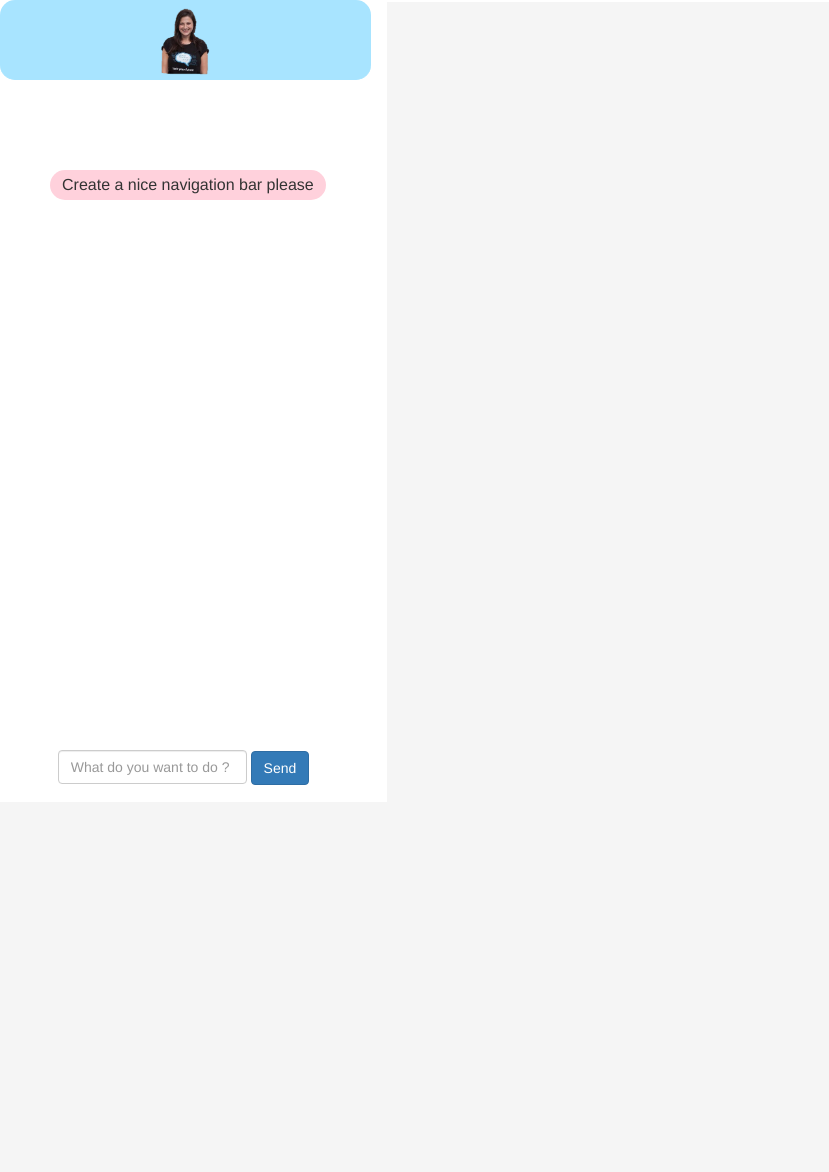
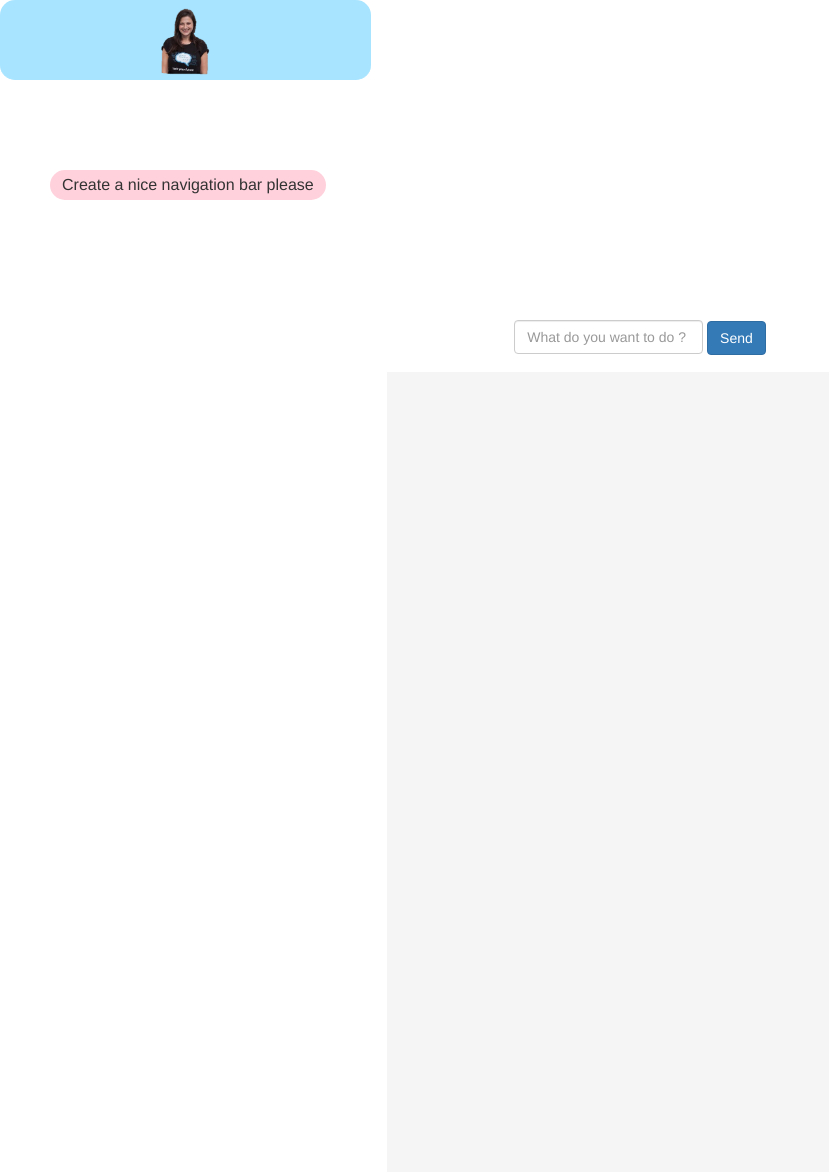
Before and after one commit to shlomo-maghen/webdev-chatbot, a Flask app: template templates/index.html in a window 1280 px wide. Shown: the whole page, without its empty margins (0-829 px from the left). Before the commit the page ends 802 px from the top, so only its background shows below. Run offline with Flask 2, Linux system fonts and the light colour scheme; the template is opened without the code that fills it, so the values that code supplies are empty; some libraries are stand-ins or nearby versions.

Commit message:
broken update

```diff
--- a/david.py
+++ b/david.py
@@ -67,7 +67,6 @@ def get_element(json_obj):
 			return add_map(json_obj)
 		elif token in footer_syn:
 			return add_footer(json_obj)
-	print "failure"
 	return failure()
 
 
@@ -102,12 +101,11 @@ def add_video(json_obj):
 			json_obj["function"] = "add_video"
 			json_obj["response"] = "What is the link?"
 			return json.dumps(json_obj)
-		else:
-			del json_obj["needs"]
-			del json_obj["function"]
-			json_obj["response"] = "Adding your element"
-			json_obj["done"] = "true"
-			return json.dumps(json_obj)
+	del json_obj["needs"]
+	del json_obj["function"]
+	json_obj["response"] = "Adding your element"
+	json_obj["done"] = "true"
+	return json.dumps(json_obj)
 
 
 
--- a/main.py
+++ b/main.py
@@ -7,7 +7,7 @@ app = Flask(__name__)
 
 @app.route("/")
 def chatbot():
-	return render_template("chatbot.html")
+	return render_template("index.html")
 
 
 @app.route("/get_response/", methods=["GET", "POST"])
--- a/templates/css/main.css
+++ b/static/main.css
@@ -5,8 +5,8 @@
 }
 .long{
     transition: all 1s;
-    height: calc(100vh - 192px);
-    width: calc(30vw - 17px);
+    /*height: calc(100vh - 192px);*/
+    /*width: calc(30vw - 17px);*/
     text-align: center;
     padding-left: 15px;
     padding-right: 5px;
@@ -22,9 +22,9 @@
 }
 #mainChat {
     position: relative;
-    float: left;
-    height: calc(100vh);
-    overflow-y: scroll;
+    /*float: left;*/
+    height: 100%;
+    /*overflow-y: scroll;*/
     margin-top: 0;
 }
 .none {
--- a/templates/index.html
+++ b/templates/index.html
@@ -4,16 +4,17 @@
 <head>
     <meta charset="UTF-8">
     <title>WebaLisa</title>
+
     <link href="https://maxcdn.bootstrapcdn.com/bootstrap/3.3.6/css/bootstrap.min.css" rel="stylesheet">
-    <link href="css/main.css" rel="stylesheet">
-    <link rel="shortcut icon" href="images/logo/logoAlisaFinal.png">
+    <link href="{{url_for('static', filename='main.css')}}" rel="stylesheet">
+    <link rel="shortcut icon" href="{{url_for('static', filename='logoAlisaFinal.png')}}">
 
 </head>
 <body>
 
 <div class="long element" id="mainChat">
     <p class="talkingTo">
-        <a><img src="images/logo/logoAlisaFinal.png" alt="Logo Alisa"></a>
+        <a><img src="{{url_for('static', filename='logoAlisaFinal.png')}}" alt="Logo Alisa"></a>
     </p>
 
     <div id="startFirst" class="messageContainer, none">
@@ -35,9 +36,9 @@
     </div>
 
     <div class="user-discussion">
-        <form id="conversation-form" class="discussion" name="conversation-form" method="post" action="">
+        <form class="discussion" name="conversation-form" onsubmit="my_function(); return false;">
             <div class="form-group userEnter field">
-                <input type="text" name="conversation" class="form-control name-field"
+                <input type="text" name="conversation" id="chat_text" class="form-control name-field"
                        placeholder="What do you want to do ?">
             </div>
             <div class="form-group userEnter send">
```
Also changed, not shown: other parts of templates/index.html (+5 -3 lines), static/chatbot.js (added, +31 -0 lines), templates/chatbot.html (deleted, +0 -47 lines), static/bootstrap.min.css (renamed from templates/css/bootstrap.min.css), static/bootstrap.min.js (renamed from templates/js/bootstrap.min.js), static/jquery.js (renamed from templates/js/jquery.js), static/logoAlisaFinal.png (renamed from templates/images/logo/logoAlisaFinal.png), static/main.js (added), 1 other file.
